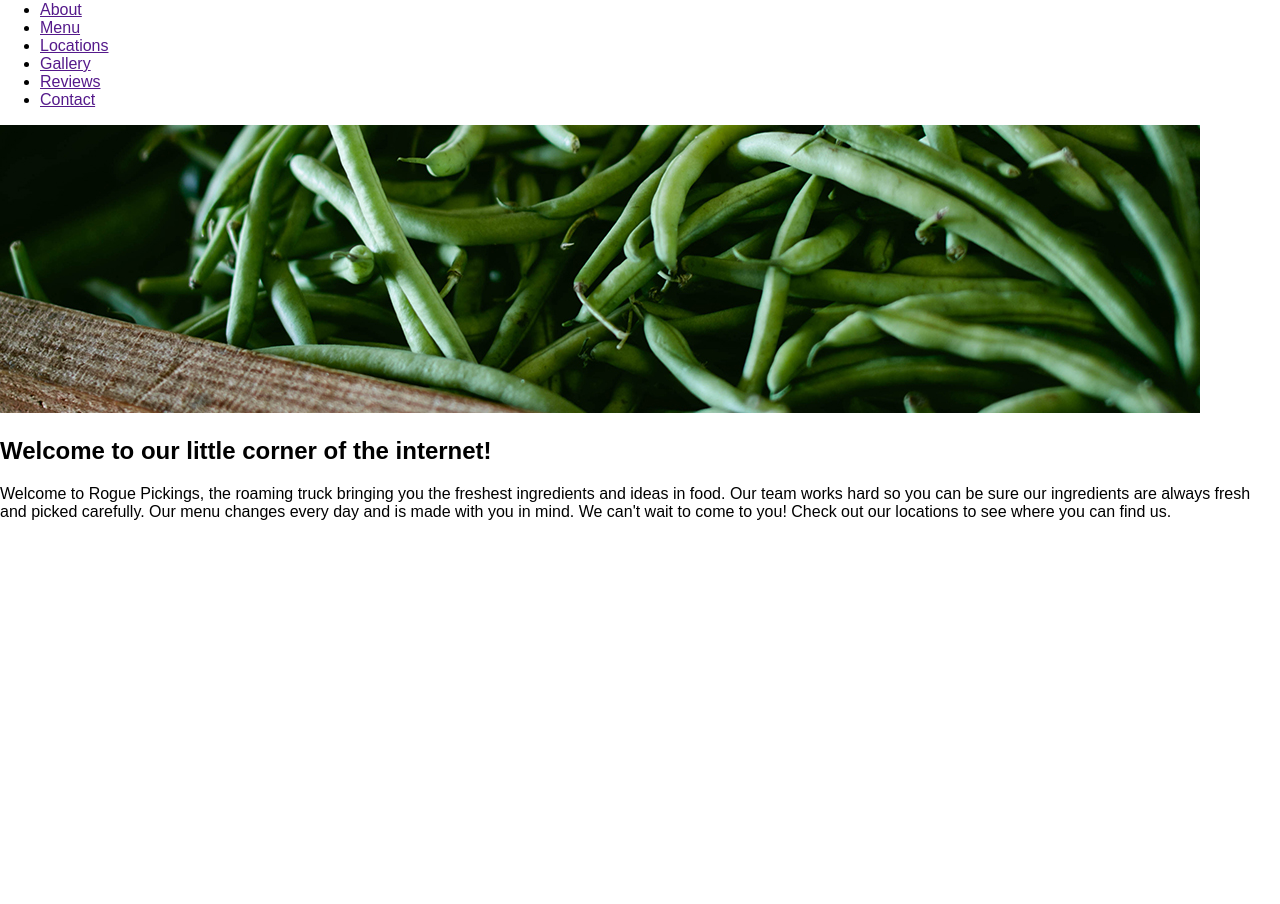
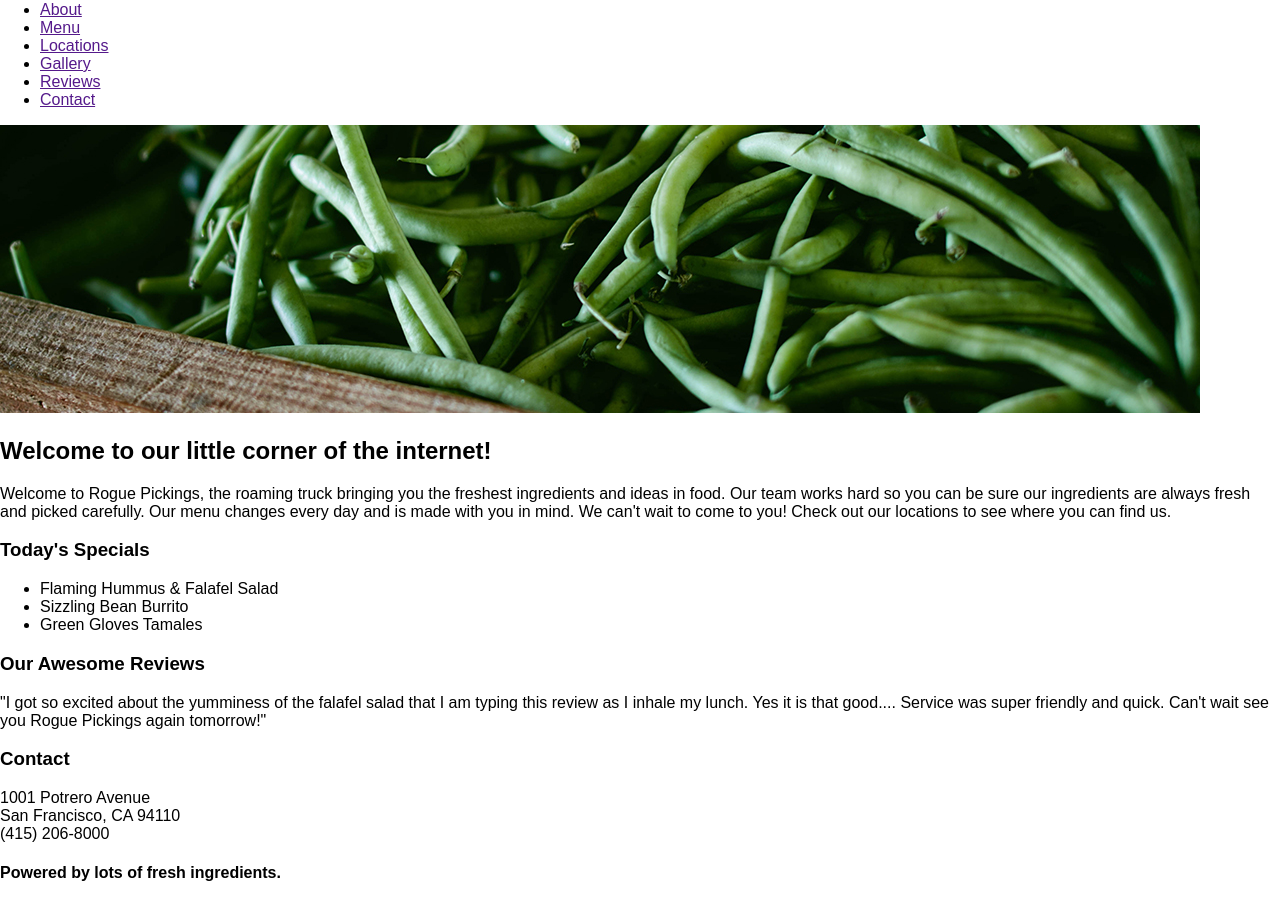
Before and after one commit to twosavoie/rogue-pickings-outline-branches, a plain HTML site: page index.html in a window 1280 px wide. Shown: the part 79-983 px from the top of the page. Before the commit the page ends 800 px from the top, so only its background shows below. Drawn offline with Linux system fonts and the light colour scheme.

Commit message:
bottom section and footer content

```diff
--- a/index.html
+++ b/index.html
@@ -48,12 +48,26 @@
       <div class="content-wrapper">
         <div class="section-one">
           <!-- add the content for the first section -->
+          <h3>Today's Specials</h3>
+          <ul class="menu">
+              <li>Flaming Hummus &amp; Falafel Salad</li>
+              <li>Sizzling Bean Burrito</li>
+              <li>Green Gloves Tamales</li>
+          </ul>
         </div>
         <div class="section-two">
           <!-- add the content for the second section -->
+          <h3>Our Awesome Reviews</h3>
+                <p class="reviews">"I got so excited about the yumminess of the falafel salad that I am typing this
+                    review as I inhale my lunch. Yes it is that good.... Service was super friendly and quick. Can't
+                    wait see you Rogue Pickings again tomorrow!"</p>
         </div>
         <div class="section-three">
           <!-- add the content for the third section -->
+          <h3>Contact</h3>
+          <p class="address">1001 Potrero Avenue<br>
+              San Francisco, CA 94110<br>
+              (415) 206-8000 </p>
         </div>
       </div>
     </section>
@@ -61,7 +75,8 @@
 
   <footer>
     <div class="content-wrapper">
-      <!-- add the <h3> -->
+      <!-- add the <h4> -->
+        <h4>Powered by lots of <span>fresh</span> ingredients.</h4>
     </div>
   </footer>
 </body>
```
